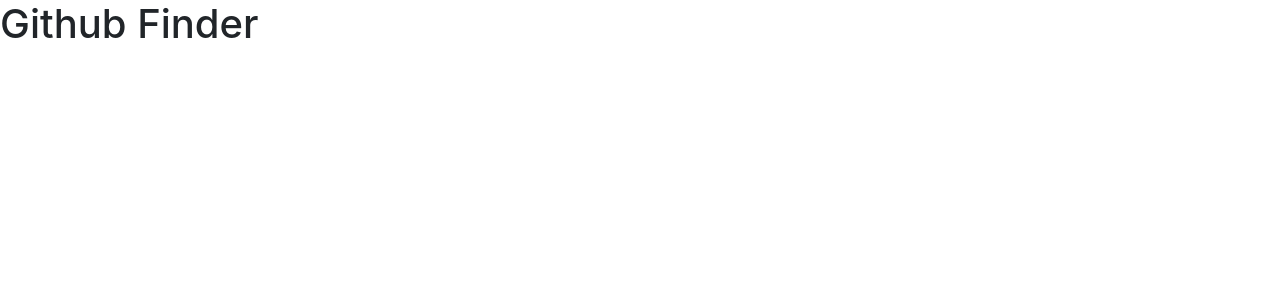
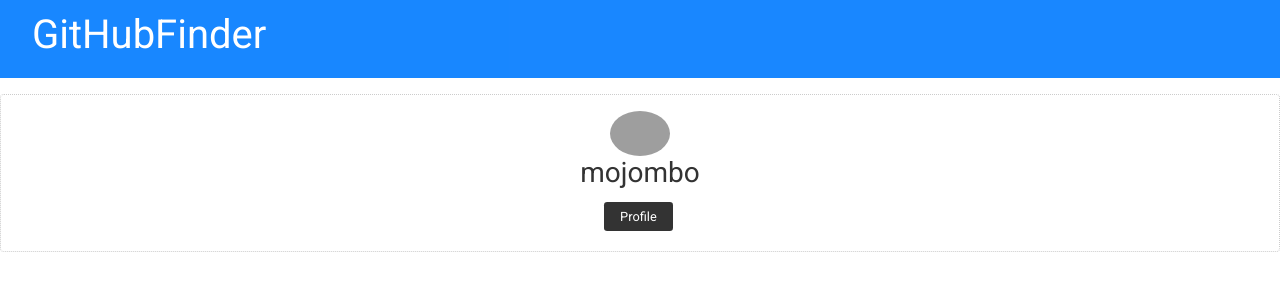
Before and after one commit to Sajoncu/Github-User-Finder-React-App, a React (Create React App) app: page / in a window 1280 px wide. Shown: the top 300 px of the page. Built offline with nearby package versions, Linux system fonts and the light colour scheme; grey boxes are pictures that could not be loaded; the HTML template or start-up script is replaced by a standard one.

Commit message:
class based component has been done

```diff
--- a/src/App.css
+++ b/src/App.css
@@ -14,7 +14,9 @@
   margin: 0;
   padding: 0;
 }
-
+.auto-margin {
+  margin: 0px auto;
+}
 body {
   font-family: 'Roboto', sans-serif;
   font-size: 1rem;
--- a/src/App.js
+++ b/src/App.js
@@ -1,10 +1,13 @@
 import React, { Component } from 'react'
-
+import './App.css';
+import Navbar from './components/layout/Navbar'
+import UserItem from './components/users/UserItem';
 class App extends Component {
   render() {
     return (
       <div>
-        <h1>Github Finder</h1>
+        <Navbar title="GitHubFinder" icon="fab fa-github"/>
+        <UserItem />
       </div>
     )
   }
--- /dev/null
+++ b/src/components/layout/Navbar.js
@@ -0,0 +1,23 @@
+import React, { Component } from 'react'
+import PropTypes from 'prop-types'
+
+
+class Navbar extends Component {
+    static defaultProps = {
+        title: "Github Finder",
+        icon: "fab fa-github"
+    };
+
+    render() {
+        return (
+            <nav className="navbar bg-primary">
+                <h1>
+                    <i className={this.props.icon}/>
+                    {this.props.title}
+                </h1>
+            </nav>
+        );
+    }
+}
+
+export default Navbar
--- /dev/null
+++ b/src/components/users/UserItem.js
@@ -0,0 +1,30 @@
+import React, { Component } from 'react'
+
+class UserItem extends Component {
+    state = {
+        id: "id",
+        login: "mojombo",
+        avatar_url: "https://avatars0.githubusercontent.com/u/1?v=4",
+        html_url: "https://github.com/mojombo"
+    };
+
+    render() {
+        const {id, login, avatar_url, html_url} = this.state
+        return (
+            <div className='card text-center'>
+                <img
+                    src={avatar_url}
+                    alt=""
+                    className='round-img auto-margin'
+                    style={{width: '60px'}}
+                />
+                <h3>{login}</h3>
+                <div>
+                    <a href={html_url} className="btn btn-dark btn-sm my-1">Profile</a>
+                </div>
+            </div>
+        )
+    }
+}
+
+export default UserItem
```
